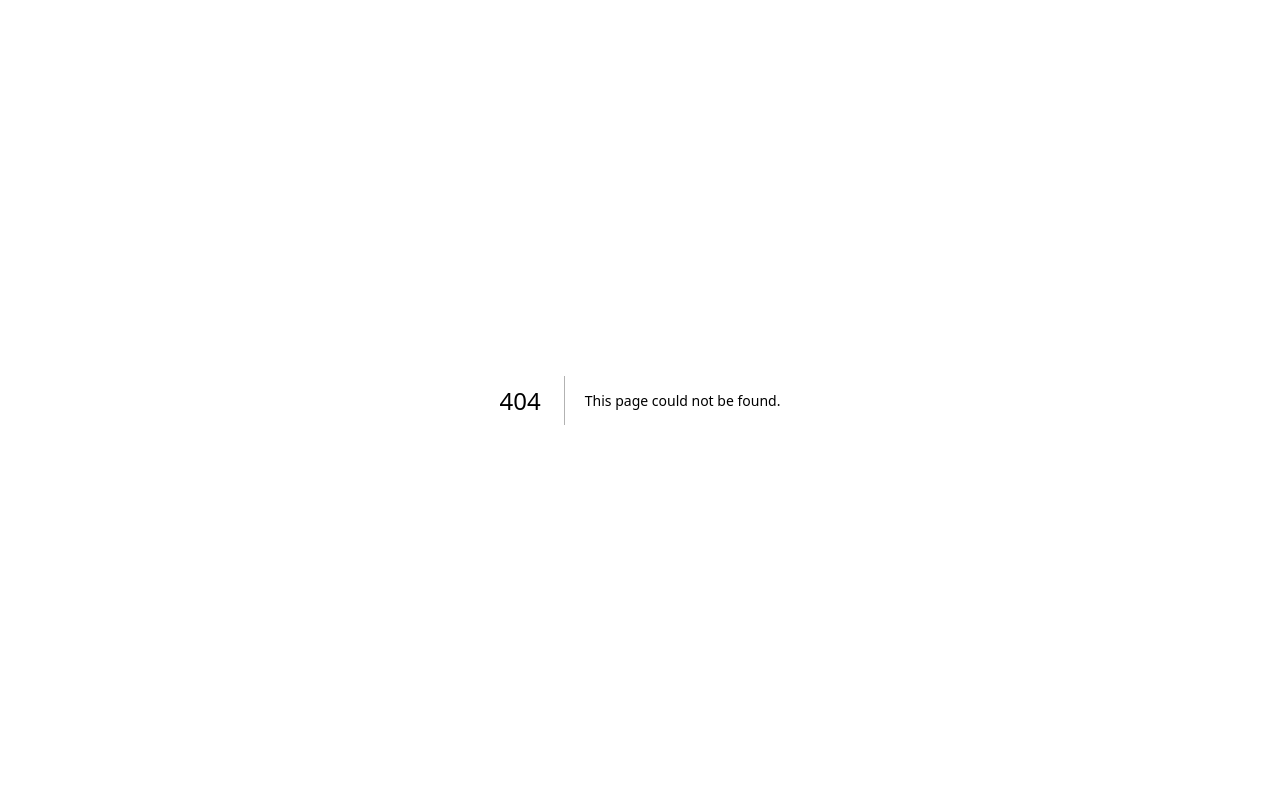
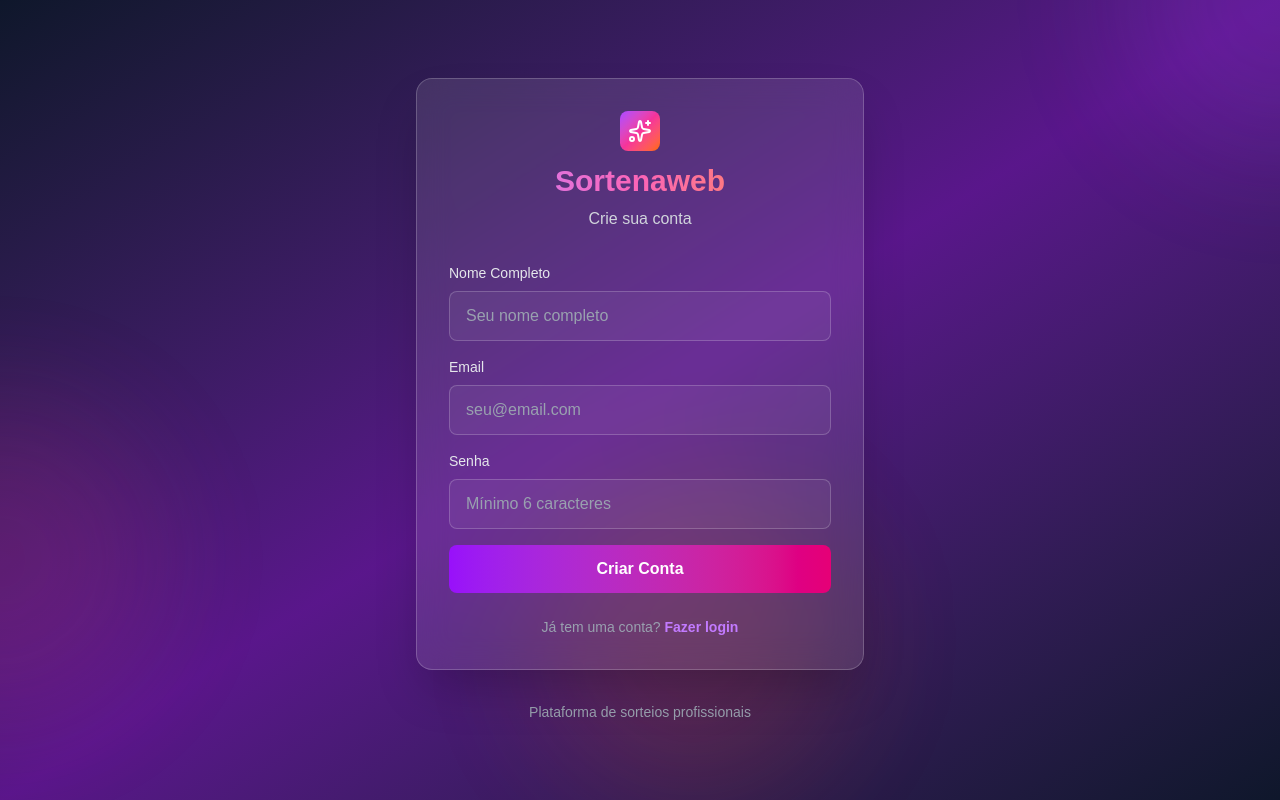
Before and after one commit to Zoni2025/sortenaweb, a Next.js app: page /auth/register in a window 1280 px wide. Before the commit this address had no page. Built offline with nearby package versions, Linux system fonts and the light colour scheme.

Commit message:
Restaurar cadastro com mensagem de pendencia de liberacao R$2000

```diff
--- a/src/app/auth/login/page.tsx
+++ b/src/app/auth/login/page.tsx
@@ -150,10 +150,16 @@ export default function LoginPage() {
             </button>
           </form>
 
-          <div className="mt-6">
+          <div className="mt-6 text-center space-y-2">
+            <p className="text-gray-400 text-sm">
+              Não tem uma conta?{' '}
+              <Link href="/auth/register" className="text-purple-400 hover:text-purple-300 font-semibold transition">
+                Criar conta
+              </Link>
+            </p>
             <Link
               href="/"
-              className="block text-center text-gray-400 hover:text-gray-300 text-sm transition"
+              className="block text-gray-500 hover:text-gray-400 text-xs transition"
             >
               Voltar para o site
             </Link>
--- /dev/null
+++ b/src/app/auth/register/page.tsx
@@ -0,0 +1,190 @@
+'use client'
+
+import { useState } from 'react'
+import Link from 'next/link'
+import { createClient } from '@/lib/supabase'
+import { Sparkles, CheckCircle } from 'lucide-react'
+
+export default function RegisterPage() {
+  const [email, setEmail] = useState('')
+  const [password, setPassword] = useState('')
+  const [fullName, setFullName] = useState('')
+  const [loading, setLoading] = useState(false)
+  const [error, setError] = useState<string | null>(null)
+  const [success, setSuccess] = useState(false)
+
+  const handleRegister = async (e: React.FormEvent) => {
+    e.preventDefault()
+    setError(null)
+    setLoading(true)
+
+    try {
+      const supabase = createClient()
+
+      const { error: signUpError } = await supabase.auth.signUp({
+        email,
+        password,
+        options: {
+          data: {
+            full_name: fullName,
+          },
+          emailRedirectTo: undefined,
+        },
+      })
+
+      if (signUpError) {
+        if (signUpError.message.includes('already registered')) {
+          setError('Este email já está cadastrado. Faça login.')
+        } else {
+          setError(signUpError.message)
+        }
+        return
+      }
+
+      // Fazer logout imediatamente para não deixar logado
+      await supabase.auth.signOut()
+      setSuccess(true)
+    } catch (err) {
+      setError(err instanceof Error ? err.message : 'Ocorreu um erro')
+    } finally {
+      setLoading(false)
+    }
+  }
+
+  return (
+    <div className="min-h-screen flex items-center justify-center p-4 bg-gradient-to-br from-slate-900 via-purple-900 to-slate-900">
+      <div className="absolute inset-0 overflow-hidden pointer-events-none">
+        <div className="absolute -top-40 -right-40 w-80 h-80 bg-purple-500/20 rounded-full blur-3xl animate-pulse"></div>
+        <div className="absolute top-1/2 -left-40 w-80 h-80 bg-pink-500/20 rounded-full blur-3xl animate-pulse" style={{ animationDelay: '1s' }}></div>
+        <div className="absolute bottom-0 right-1/3 w-80 h-80 bg-orange-500/20 rounded-full blur-3xl animate-pulse" style={{ animationDelay: '2s' }}></div>
+      </div>
+
+      <div className="relative w-full max-w-md">
+        <div className="bg-white/10 backdrop-blur-lg rounded-2xl p-8 border border-white/20 shadow-2xl">
+          <div className="text-center mb-8">
+            <div className="flex items-center justify-center gap-2 mb-3">
+              <div className="w-10 h-10 rounded-lg bg-gradient-to-br from-purple-500 via-pink-500 to-orange-500 flex items-center justify-center">
+                <Sparkles className="w-6 h-6 text-white" />
+              </div>
+            </div>
+            <h1 className="text-3xl font-bold bg-gradient-to-r from-purple-400 via-pink-400 to-orange-400 bg-clip-text text-transparent mb-2">
+              Sortenaweb
+            </h1>
+            <p className="text-gray-300">Crie sua conta</p>
+          </div>
+
+          {/* Mensagem de sucesso - conta pendente */}
+          {success ? (
+            <div className="text-center">
+              <div className="w-20 h-20 rounded-full bg-gradient-to-br from-yellow-500/20 to-orange-500/20 border border-yellow-500/30 flex items-center justify-center mx-auto mb-6">
+                <CheckCircle className="w-10 h-10 text-yellow-400" />
+              </div>
+              <h3 className="text-xl font-bold text-white mb-3">Conta Criada com Sucesso!</h3>
+              <div className="bg-yellow-500/10 border border-yellow-500/20 rounded-lg p-5 mb-6">
+                <p className="text-yellow-200 text-sm leading-relaxed mb-3">
+                  Sua conta foi criada, porém o acesso ao serviço de sorteios está <span className="font-bold text-yellow-100">pendente de liberação</span> mediante pagamento da anuidade de <span className="font-bold text-yellow-100">R$ 2.000,00</span>.
+                </p>
+                <p className="text-yellow-200 text-sm leading-relaxed">
+                  Entre em contato com a equipe <span className="font-bold text-yellow-100">Sortenaweb</span> para efetuar o pagamento e liberar seu acesso.
+                </p>
+              </div>
+              <Link
+                href="/auth/login"
+                className="inline-flex items-center justify-center w-full py-3 px-4 bg-gradient-to-r from-purple-600 to-pink-600 hover:from-purple-700 hover:to-pink-700 text-white font-semibold rounded-lg transition duration-200 transform hover:scale-105"
+              >
+                Ir para Login
+              </Link>
+            </div>
+          ) : (
+            <>
+              {error && (
+                <div className="mb-6 p-4 bg-red-500/20 border border-red-500/50 rounded-lg">
+                  <p className="text-red-200 text-sm">{error}</p>
+                </div>
+              )}
+
+              <form onSubmit={handleRegister} className="space-y-4">
+                <div>
+                  <label htmlFor="fullName" className="block text-sm font-medium text-gray-200 mb-2">
+                    Nome Completo
+                  </label>
+                  <input
+                    id="fullName"
+                    type="text"
+                    value={fullName}
+                    onChange={(e) => setFullName(e.target.value)}
+                    required
+                    className="w-full px-4 py-3 bg-white/5 border border-white/20 rounded-lg text-white placeholder-gray-400 focus:outline-none focus:ring-2 focus:ring-purple-500 focus:border-transparent transition"
+                    placeholder="Seu nome completo"
+                  />
+                </div>
+
+                <div>
+                  <label htmlFor="email" className="block text-sm font-medium text-gray-200 mb-2">
+                    Email
+                  </label>
+                  <input
+                    id="email"
+                    type="email"
+                    value={email}
+                    onChange={(e) => setEmail(e.target.value)}
+                    required
+                    className="w-full px-4 py-3 bg-white/5 border border-white/20 rounded-lg text-white placeholder-gray-400 focus:outline-none focus:ring-2 focus:ring-purple-500 focus:border-transparent transition"
+                    placeholder="seu@email.com"
+                  />
+                </div>
+
+                <div>
+                  <label htmlFor="password" className="block text-sm font-medium text-gray-200 mb-2">
+                    Senha
+                  </label>
+                  <input
+                    id="password"
+                    type="password"
+                    value={password}
+                    onChange={(e) => setPassword(e.target.value)}
+                    required
+                    minLength={6}
+                    className="w-full px-4 py-3 bg-white/5 border border-white/20 rounded-lg text-white placeholder-gray-400 focus:outline-none focus:ring-2 focus:ring-purple-500 focus:border-transparent transition"
+                    placeholder="Mínimo 6 caracteres"
+                  />
+                </div>
+
+                <button
+                  type="submit"
+                  disabled={loading}
+                  className="w-full py-3 px-4 bg-gradient-to-r from-purple-600 to-pink-600 hover:from-purple-700 hover:to-pink-700 disabled:from-gray-600 disabled:to-gray-600 text-white font-semibold rounded-lg transition duration-200 transform hover:scale-105 disabled:scale-100 disabled:cursor-not-allowed flex items-center justify-center gap-2"
+                >
+                  {loading ? (
+                    <>
+                      <svg className="animate-spin h-5 w-5" xmlns="http://www.w3.org/2000/svg" fill="none" viewBox="0 0 24 24">
+                        <circle className="opacity-25" cx="12" cy="12" r="10" stroke="currentColor" strokeWidth="4"></circle>
+                        <path className="opacity-75" fill="currentColor" d="M4 12a8 8 0 018-8V0C5.373 0 0 5.373 0 12h4zm2 5.291A7.962 7.962 0 014 12H0c0 3.042 1.135 5.824 3 7.938l3-2.647z"></path>
+                      </svg>
+                      Criando conta...
+                    </>
+                  ) : (
+                    'Criar Conta'
+                  )}
+                </button>
+              </form>
+
+              <div className="mt-6 text-center">
+                <p className="text-gray-400 text-sm">
+                  Já tem uma conta?{' '}
+                  <Link href="/auth/login" className="text-purple-400 hover:text-purple-300 font-semibold transition">
+                    Fazer login
+                  </Link>
+                </p>
+              </div>
+            </>
+          )}
+        </div>
+
+        <div className="mt-8 text-center">
+          <p className="text-gray-400 text-sm">Plataforma de sorteios profissionais</p>
+        </div>
+      </div>
+    </div>
+  )
+}
--- a/src/app/page.tsx
+++ b/src/app/page.tsx
@@ -26,12 +26,20 @@ export default function Home() {
               Sortenaweb
             </span>
           </div>
-          <Link
-            href="/auth/login"
-            className="px-5 py-2.5 rounded-lg bg-gradient-to-r from-purple-500 via-pink-500 to-orange-500 hover:from-purple-600 hover:via-pink-600 hover:to-orange-600 text-white font-semibold transition-all duration-300"
-          >
-            Fazer Login
-          </Link>
+          <div className="flex items-center gap-3">
+            <Link
+              href="/auth/login"
+              className="px-5 py-2.5 rounded-lg border border-white/20 hover:bg-white/10 text-white font-semibold transition-all duration-300"
+            >
+              Fazer Login
+            </Link>
+            <Link
+              href="/auth/register"
+              className="px-5 py-2.5 rounded-lg bg-gradient-to-r from-purple-500 via-pink-500 to-orange-500 hover:from-purple-600 hover:via-pink-600 hover:to-orange-600 text-white font-semibold transition-all duration-300"
+            >
+              Começar Agora
+            </Link>
+          </div>
         </div>
       </nav>
 
@@ -68,11 +76,17 @@ export default function Home() {
 
           <div className="flex flex-col sm:flex-row gap-4 justify-center mb-16">
             <Link
-              href="/auth/login"
+              href="/auth/register"
               className="inline-flex items-center justify-center gap-2 px-8 h-14 rounded-lg bg-gradient-to-r from-purple-500 via-pink-500 to-orange-500 hover:from-purple-600 hover:via-pink-600 hover:to-orange-600 text-white text-lg font-bold transition-all duration-300 group"
             >
+              Começar Agora
+              <ArrowRight className="w-5 h-5 group-hover:translate-x-1 transition-transform" />
+            </Link>
+            <Link
+              href="/auth/login"
+              className="inline-flex items-center justify-center gap-2 px-8 h-14 rounded-lg border border-white/20 hover:bg-white/10 text-white text-lg font-bold transition-all duration-300"
+            >
               Fazer Login
-              <ArrowRight className="w-5 h-5 group-hover:translate-x-1 transition-transform" />
             </Link>
           </div>
 
@@ -166,10 +180,10 @@ export default function Home() {
               </div>
 
               <Link
-                href="/auth/login"
+                href="/auth/register"
                 className="flex items-center justify-center gap-2 w-full h-12 rounded-lg bg-gradient-to-r from-purple-500 via-pink-500 to-orange-500 hover:from-purple-600 hover:via-pink-600 hover:to-orange-600 text-white font-bold mb-8 transition-all duration-300 group"
               >
-                Fazer Login
+                Começar Agora
                 <ArrowRight className="w-5 h-5 group-hover:translate-x-1 transition-transform" />
               </Link>
 
@@ -212,10 +226,10 @@ export default function Home() {
             Junte-se a milhares de usuários criando sorteios incríveis com o Sortenaweb.
           </p>
           <Link
-            href="/auth/login"
+            href="/auth/register"
             className="inline-flex items-center gap-2 px-8 h-14 rounded-lg bg-gradient-to-r from-purple-500 via-pink-500 to-orange-500 hover:from-purple-600 hover:via-pink-600 hover:to-orange-600 text-white text-lg font-bold transition-all duration-300 group"
           >
-            Fazer Login
+            Começar Agora
             <ArrowRight className="w-5 h-5 group-hover:translate-x-1 transition-transform" />
           </Link>
         </div>
```
